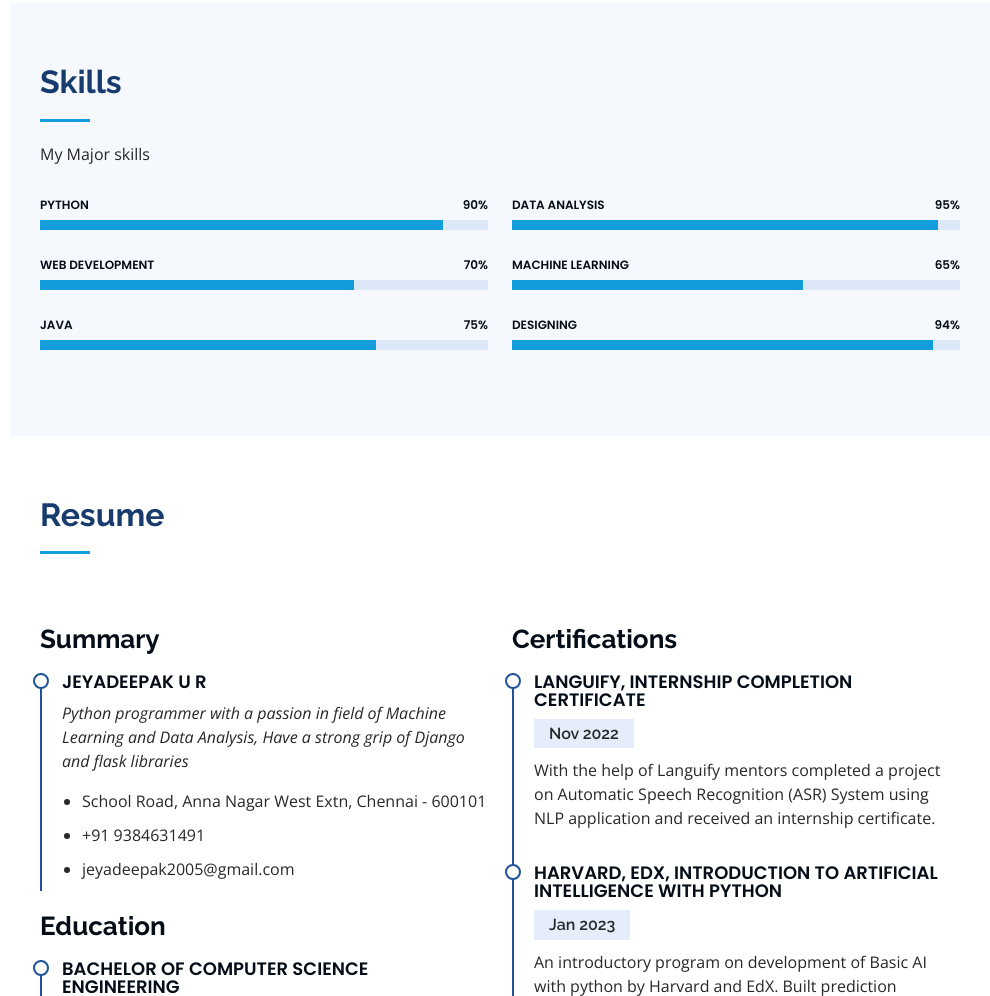
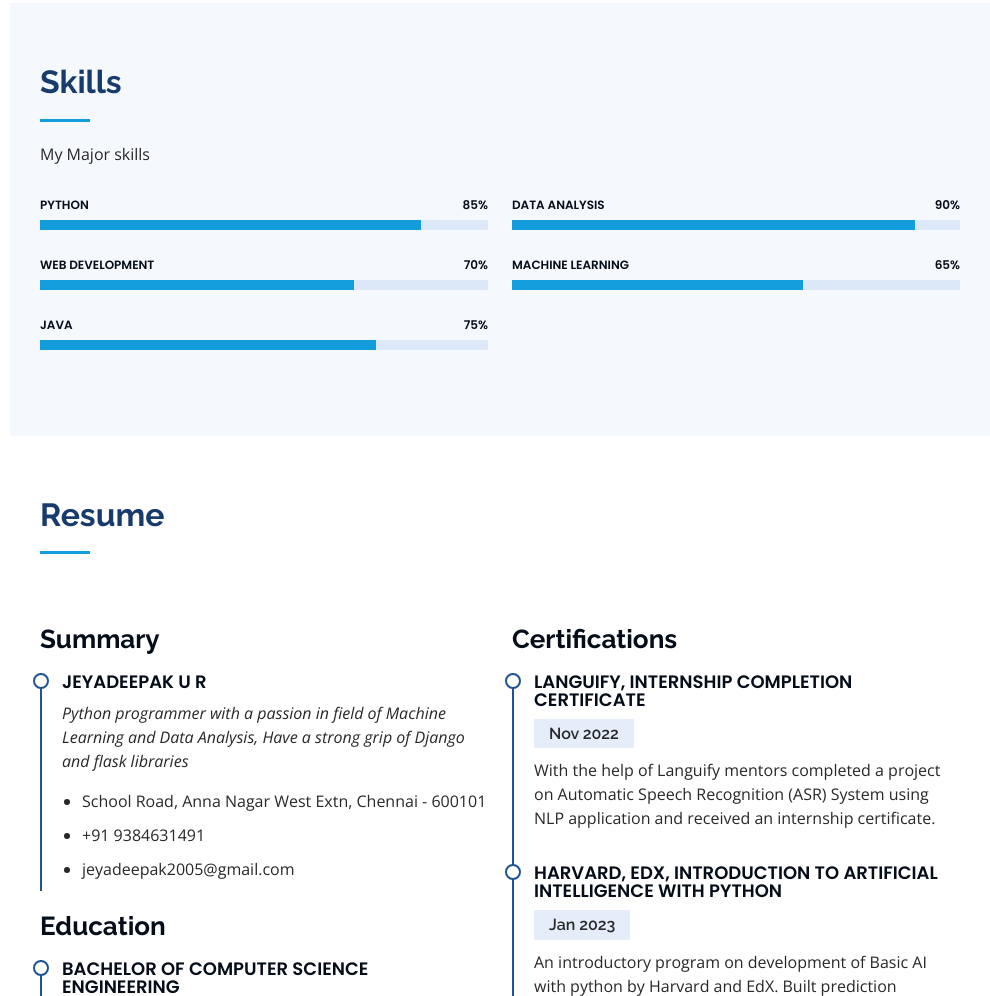
Before and after one commit to JeyadeepakUR/Portfolio-website, a plain HTML site: page index.html in a window 1280 px wide. Shown: the part 1421-2417 px from the top of the page, without its empty margins (290-1280 px from the left). Drawn offline with nearby package versions, Linux system fonts and the light colour scheme.

Commit message:
modified index.html

```diff
--- a/index.html
+++ b/index.html
@@ -115,9 +115,9 @@
           <div class="col-lg-6" data-aos="fade-up">
 
             <div class="progress">
-              <span class="skill">Python <i class="val">90%</i></span>
+              <span class="skill">Python <i class="val">85%</i></span>
               <div class="progress-bar-wrap">
-                <div class="progress-bar" role="progressbar" aria-valuenow="90" aria-valuemin="0" aria-valuemax="100"></div>
+                <div class="progress-bar" role="progressbar" aria-valuenow="85" aria-valuemin="0" aria-valuemax="100"></div>
               </div>
             </div>
 
@@ -140,9 +140,9 @@
           <div class="col-lg-6" data-aos="fade-up" data-aos-delay="100">
 
             <div class="progress">
-              <span class="skill">Data Analysis <i class="val">95%</i></span>
+              <span class="skill">Data Analysis <i class="val">90%</i></span>
               <div class="progress-bar-wrap">
-                <div class="progress-bar" role="progressbar" aria-valuenow="95" aria-valuemin="0" aria-valuemax="100"></div>
+                <div class="progress-bar" role="progressbar" aria-valuenow="90" aria-valuemin="0" aria-valuemax="100"></div>
               </div>
             </div>
 
@@ -150,13 +150,6 @@
               <span class="skill">Machine Learning <i class="val">65%</i></span>
               <div class="progress-bar-wrap">
                 <div class="progress-bar" role="progressbar" aria-valuenow="65" aria-valuemin="0" aria-valuemax="100"></div>
-              </div>
-            </div>
-
-            <div class="progress">
-              <span class="skill">Designing <i class="val">94%</i></span>
-              <div class="progress-bar-wrap">
-                <div class="progress-bar" role="progressbar" aria-valuenow="94" aria-valuemin="0" aria-valuemax="100"></div>
               </div>
             </div>
           </div>
```
